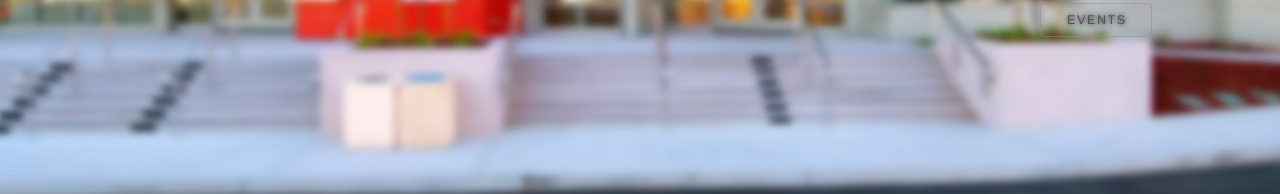
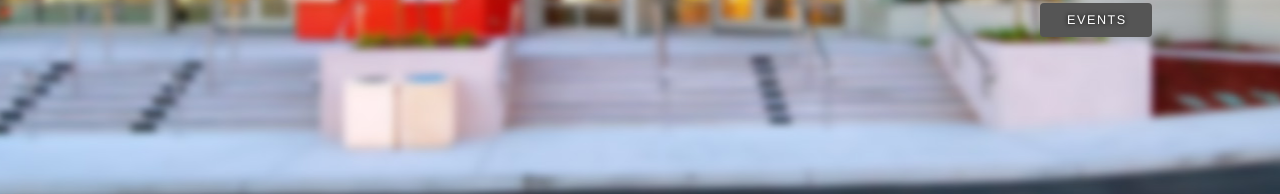
Before and after one commit to acmdeanza/acmdeanza.github.io, a plain HTML site: page index.html in a window 1280 px wide. Shown: the part 403-597 px from the top of the page. Drawn offline with Linux system fonts and the light colour scheme.

Commit message:
Update index.html

```diff
--- a/index.html
+++ b/index.html
@@ -22,7 +22,7 @@
           <div class="custom-top text-vcenter">
             <h1>De Anza ACM</h1>
             <h3>Association for Computing Machinery</h3>
-            <a class="button" href="#events">Events</a>
+            <a class="button special" href="#events">Events</a>
           </div>
         </div>
     </div>
```
